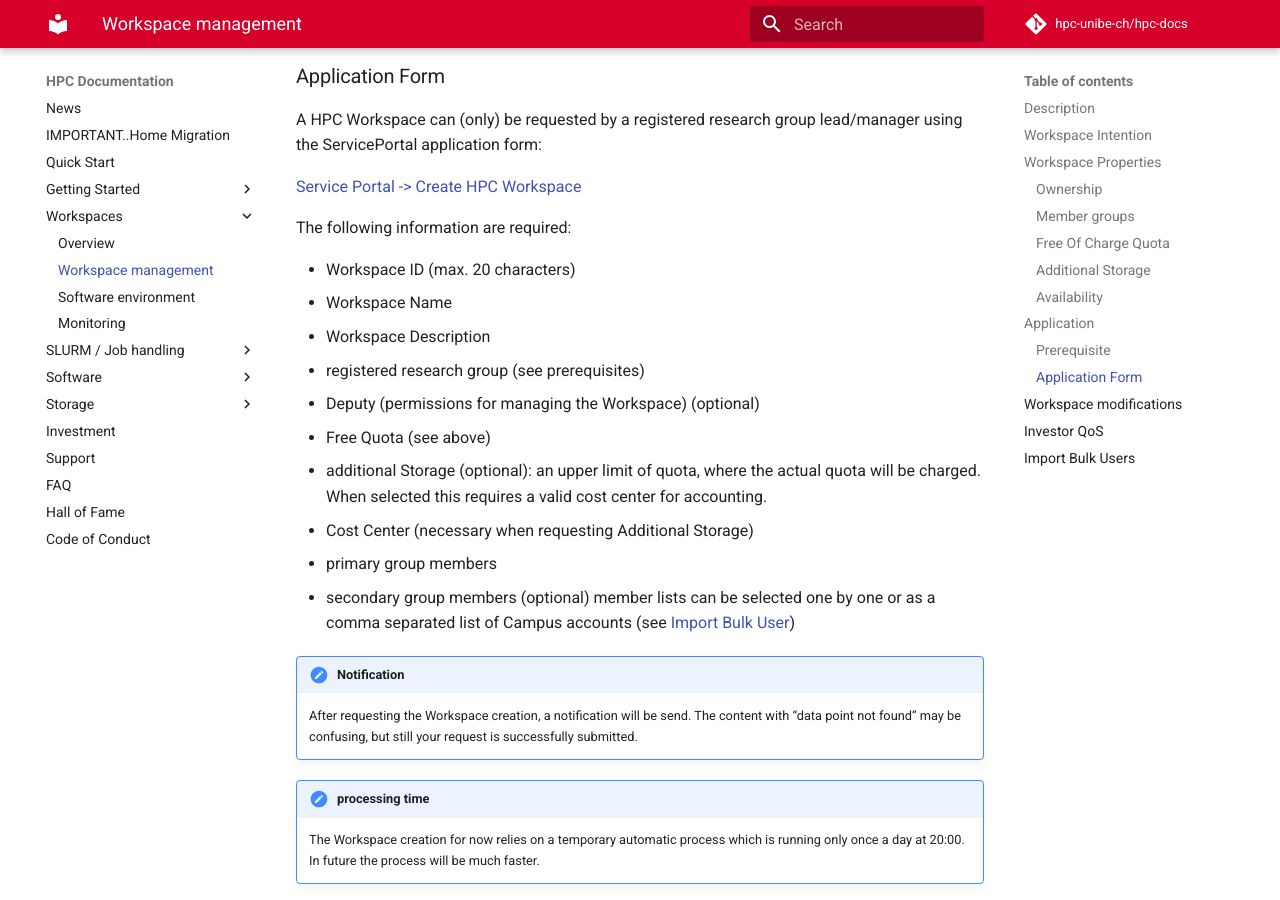
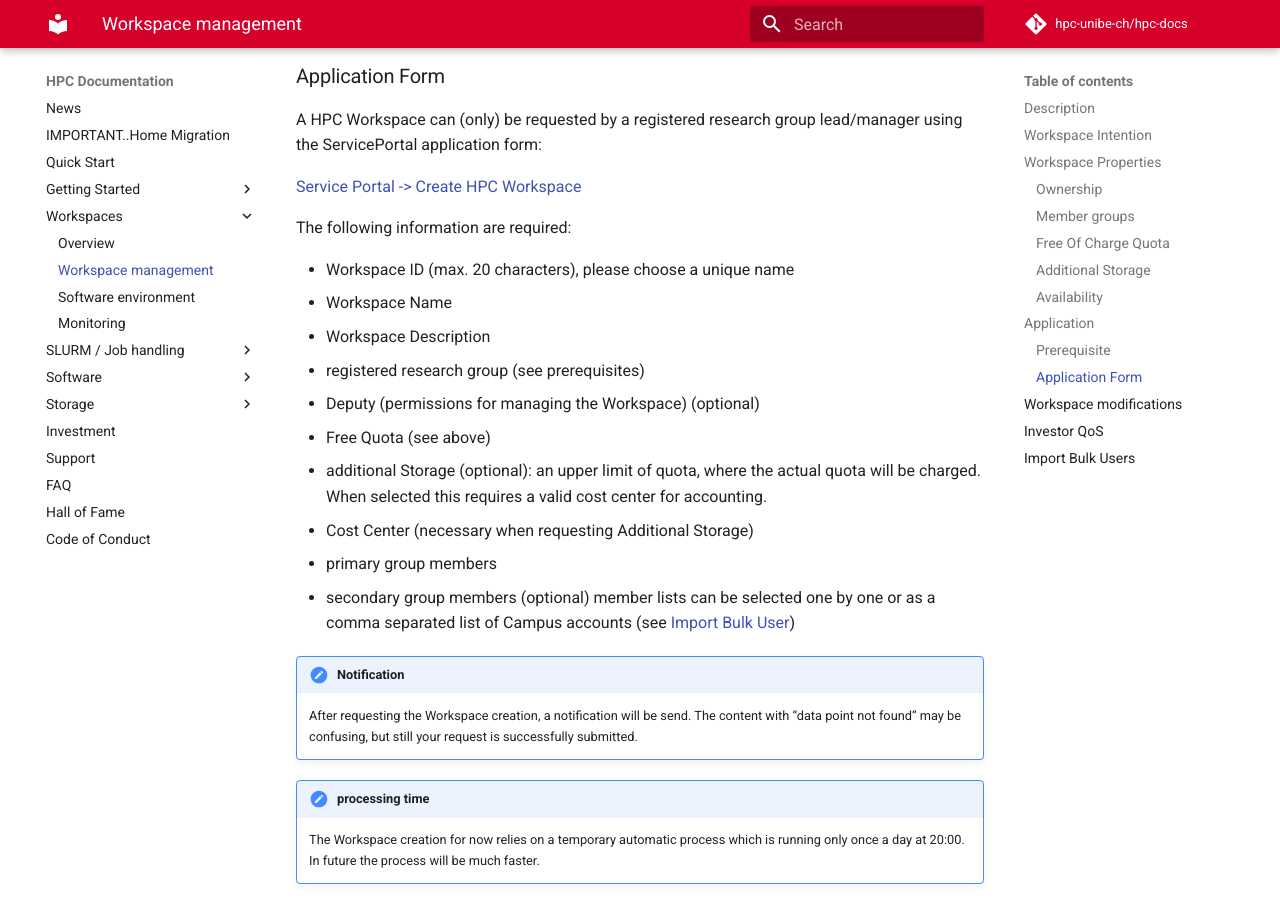
Before and after one commit to hpc-unibe-ch/hpc-unibe-ch.github.io, an MkDocs documentation site: the page built from docs/hpc-workspaces/management.md, in a window 1280 px wide and 900 px high, scrolled down 2449 px. Built offline with MkDocs 1.6.1 and Material for MkDocs 9.7.7, drawn with Linux system fonts in a browser that asks for light colours; comment, search, counter and statistics services are not loaded.

Commit message:
Workspace ID, unique name

```diff
--- a/docs/hpc-workspaces/management.md
+++ b/docs/hpc-workspaces/management.md
@@ -67,7 +67,7 @@ A HPC Workspace can (only) be requested by a registered research group lead/mana
 
 The following information are required:
 
-- Workspace ID (max. 20 characters)
+- Workspace ID (max. 20 characters), please choose a unique name
 - Workspace Name
 - Workspace Description
 - registered research group (see prerequisites)
```
